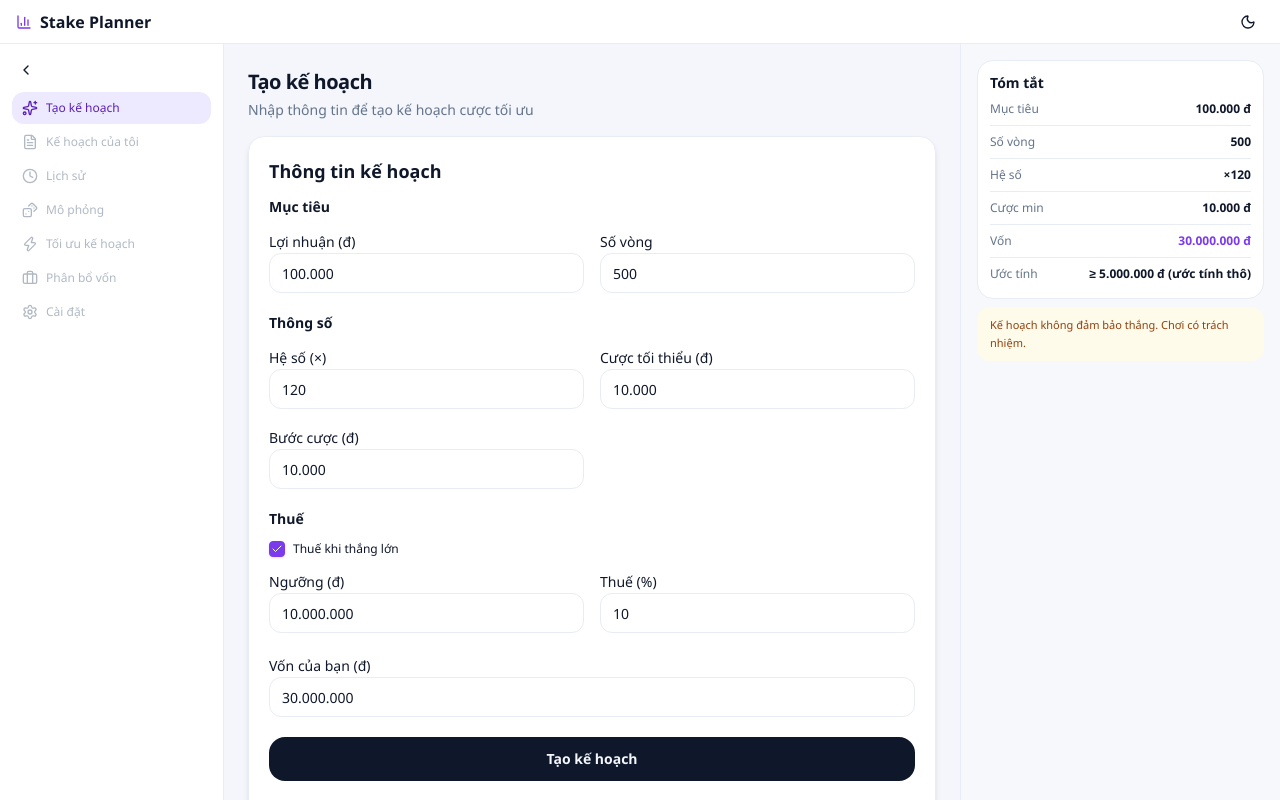
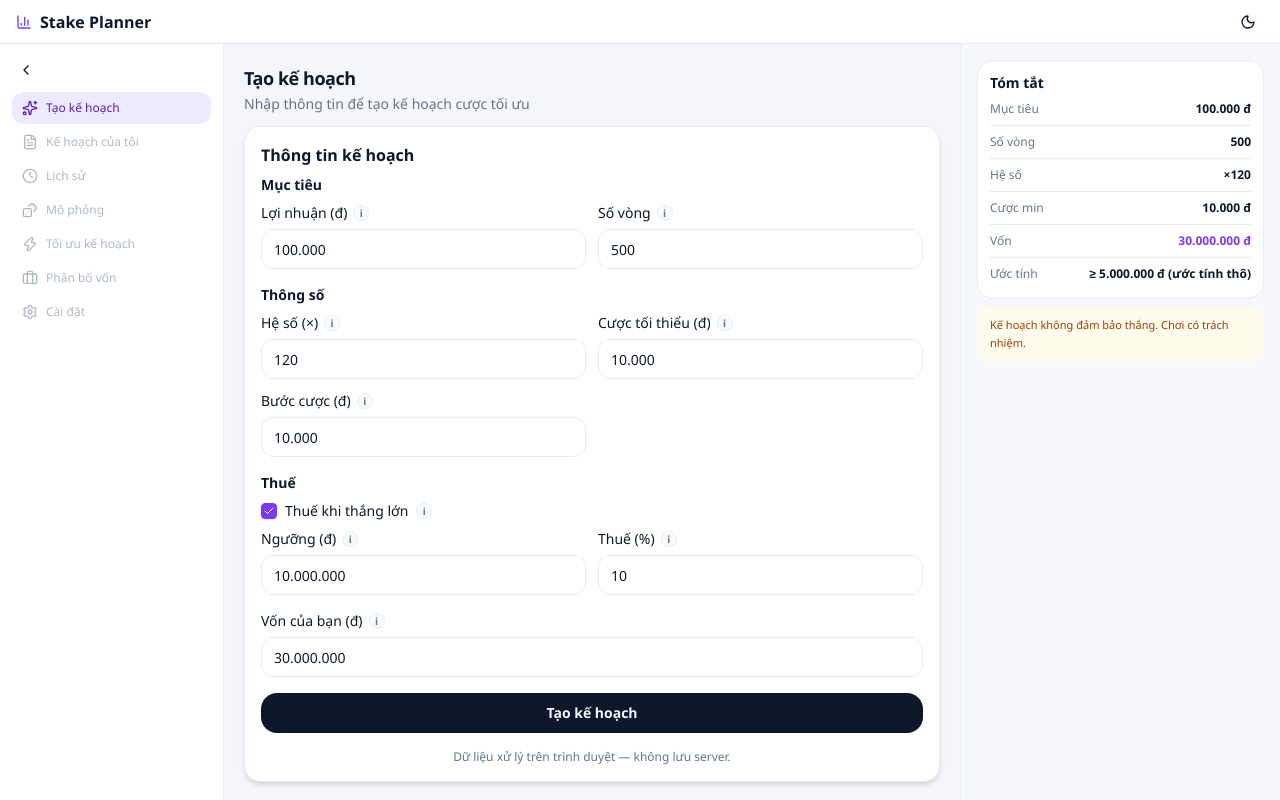
Before and after one commit to Ekergodmear/manageMoney, a React (Vite) app: page / in a window 1280 px wide. Built offline with nearby package versions, Linux system fonts and the light colour scheme.

Commit message:
feat(product): add input hints and remove vertical page scroll
Co-authored-by: Cursor <cursoragent@cursor.com>

```diff
--- a/src/features/planner/GeneratePlanScreen.tsx
+++ b/src/features/planner/GeneratePlanScreen.tsx
@@ -7,6 +7,7 @@ import { Card, CardContent, CardHeader, CardTitle } from '@/components/ui/card';
 import { Checkbox } from '@/components/ui/checkbox';
 import { Input } from '@/components/ui/input';
 import { Label } from '@/components/ui/label';
+import { InfoTip } from '@/components/ui/tooltip';
 import { FormSection } from '@/layout/AppLayout';
 import type { PlannerFormValues } from '@/features/planner/plan-service';
 import { DEFAULT_PLANNER_FORM } from '@/features/planner/plan-service';
@@ -22,19 +23,24 @@ interface GeneratePlanScreenProps {
 function Field({
   id,
   label,
+  hint,
   error,
   children,
 }: {
   id: string;
   label: string;
+  hint?: string;
   error?: string | undefined;
   children: React.ReactNode;
 }) {
   return (
     <div className="space-y-1.5">
-      <Label htmlFor={id} className="text-sm">
-        {label}
-      </Label>
+      <div className="flex items-center gap-1.5">
+        <Label htmlFor={id} className="text-sm">
+          {label}
+        </Label>
+        {hint != null && hint !== '' ? <InfoTip content={hint} /> : null}
+      </div>
       {children}
       {error != null && error !== '' ? <p className="text-[11px] text-destructive">{error}</p> : null}
     </div>
@@ -83,40 +89,65 @@ export function GeneratePlanScreen({
   const inputClass = 'h-10 rounded-lg text-sm';
 
   return (
-    <div className="w-full space-y-4">
+    <div className="w-full space-y-3">
       <div>
-        <h2 className="text-xl font-bold tracking-tight">Tạo kế hoạch</h2>
-        <p className="mt-1 text-sm text-muted-foreground">
+        <h2 className="text-lg font-bold tracking-tight">Tạo kế hoạch</h2>
+        <p className="mt-0.5 text-sm text-muted-foreground">
           Nhập thông tin để tạo kế hoạch cược tối ưu
         </p>
       </div>
 
       <Card className="w-full shadow-md">
-        <CardHeader className="space-y-0 p-5 pb-3">
-          <CardTitle className="text-lg">Thông tin kế hoạch</CardTitle>
+        <CardHeader className="space-y-0 p-4 pb-2">
+          <CardTitle className="text-base">Thông tin kế hoạch</CardTitle>
         </CardHeader>
-        <CardContent className="p-5 pt-0">
-          <form onSubmit={handleSubmit((data) => onSubmit(data as PlannerFormValues))} className="space-y-5">
+        <CardContent className="p-4 pt-0">
+          <form onSubmit={handleSubmit((data) => onSubmit(data as PlannerFormValues))} className="space-y-4">
             <FormSection title="Mục tiêu">
-              <div className="grid gap-4 sm:grid-cols-2">
-                <Field id="targetProfit" label="Lợi nhuận (đ)" error={errors.targetProfit?.message}>
+              <div className="grid gap-3 sm:grid-cols-2">
+                <Field
+                  id="targetProfit"
+                  label="Lợi nhuận (đ)"
+                  hint="Số tiền lời bạn muốn đạt khi thắng"
+                  error={errors.targetProfit?.message}
+                >
                   <Input id="targetProfit" className={inputClass} inputMode="numeric" {...bindMoney('targetProfit')} />
                 </Field>
-                <Field id="roundCount" label="Số vòng" error={errors.roundCount?.message}>
+                <Field
+                  id="roundCount"
+                  label="Số vòng"
+                  hint="Số vòng tối đa trước khi thắng"
+                  error={errors.roundCount?.message}
+                >
                   <Input id="roundCount" className={inputClass} inputMode="numeric" {...register('roundCount')} />
                 </Field>
               </div>
             </FormSection>
 
             <FormSection title="Thông số">
-              <div className="grid gap-4 sm:grid-cols-2">
-                <Field id="rewardMultiplier" label="Hệ số (×)" error={errors.rewardMultiplier?.message}>
+              <div className="grid gap-3 sm:grid-cols-2">
+                <Field
+                  id="rewardMultiplier"
+                  label="Hệ số (×)"
+                  hint="Hỗ trợ tối đa 2 chữ số thập phân"
+                  error={errors.rewardMultiplier?.message}
+                >
                   <Input id="rewardMultiplier" className={inputClass} inputMode="decimal" {...register('rewardMultiplier')} />
                 </Field>
-                <Field id="minimumBet" label="Cược tối thiểu (đ)" error={errors.minimumBet?.message}>
+                <Field
+                  id="minimumBet"
+                  label="Cược tối thiểu (đ)"
+                  hint="Mức cược nhỏ nhất game cho phép mỗi vòng"
+                  error={errors.minimumBet?.message}
+                >
                   <Input id="minimumBet" className={inputClass} inputMode="numeric" {...bindMoney('minimumBet')} />
                 </Field>
-                <Field id="betStep" label="Bước cược (đ)" error={errors.betStep?.message}>
+                <Field
+                  id="betStep"
+                  label="Bước cược (đ)"
+                  hint="Bước nhảy cược — số tiền cược phải chia hết cho giá trị này"
+                  error={errors.betStep?.message}
+                >
                   <Input id="betStep" className={inputClass} inputMode="numeric" {...bindMoney('betStep')} />
                 </Field>
               </div>
@@ -131,23 +162,39 @@ export function GeneratePlanScreen({
                     setValue('winTaxEnabled', checked === true, { shouldValidate: true })
                   }
                 />
-                <Label htmlFor="winTaxEnabled" className="cursor-pointer text-xs font-normal">
+                <Label htmlFor="winTaxEnabled" className="cursor-pointer text-sm font-normal">
                   Thuế khi thắng lớn
                 </Label>
+                <InfoTip content="Thuế trên tổng tiền thắng khi đạt ngưỡng (mặc định 10% từ 10 triệu)" />
               </div>
               {winTaxEnabled ? (
-                <div className="mt-3 grid gap-4 sm:grid-cols-2">
-                  <Field id="winTaxThreshold" label="Ngưỡng (đ)" error={errors.winTaxThreshold?.message}>
+                <div className="mt-2 grid gap-3 sm:grid-cols-2">
+                  <Field
+                    id="winTaxThreshold"
+                    label="Ngưỡng (đ)"
+                    hint="Tổng tiền thắng từ mức này mới bị tính thuế"
+                    error={errors.winTaxThreshold?.message}
+                  >
                     <Input id="winTaxThreshold" className={inputClass} inputMode="numeric" {...bindMoney('winTaxThreshold')} />
                   </Field>
-                  <Field id="winTaxRatePercent" label="Thuế (%)" error={errors.winTaxRatePercent?.message}>
+                  <Field
+                    id="winTaxRatePercent"
+                    label="Thuế (%)"
+                    hint="Phần trăm thuế trên tổng tiền thắng (1–99%)"
+                    error={errors.winTaxRatePercent?.message}
+                  >
                     <Input id="winTaxRatePercent" className={inputClass} inputMode="numeric" {...register('winTaxRatePercent')} />
                   </Field>
                 </div>
               ) : null}
             </FormSection>
 
-            <Field id="userBankroll" label="Vốn của bạn (đ)" error={errors.userBankroll?.message}>
+            <Field
+              id="userBankroll"
+              label="Vốn của bạn (đ)"
+              hint="Để so sánh với vốn cần chuẩn bị (tùy chọn)"
+              error={errors.userBankroll?.message}
+            >
               <Input id="userBankroll" className={inputClass} inputMode="numeric" {...bindMoney('userBankroll')} />
             </Field>
 
@@ -155,7 +202,7 @@ export function GeneratePlanScreen({
               <p className="text-xs text-destructive">{serverError}</p>
             ) : null}
 
-            <Button type="submit" className="h-11 w-full">
+            <Button type="submit" className="h-10 w-full">
               Tạo kế hoạch
             </Button>
 
--- a/src/features/planner/PlanTableScreen.tsx
+++ b/src/features/planner/PlanTableScreen.tsx
@@ -97,7 +97,7 @@ export function PlanTableScreen({
   });
 
   return (
-    <div className="mx-auto max-w-5xl space-y-4">
+    <div className="scrollbar-none mx-auto h-full min-h-0 max-w-5xl space-y-4 overflow-y-auto">
       <div className="sticky top-0 z-10 flex flex-wrap items-center gap-2 bg-background/95 py-2 backdrop-blur">
         <Button variant="outline" size="sm" onClick={onBackToDecision}>
           <ArrowLeft className="h-4 w-4" />
--- a/src/index.css
+++ b/src/index.css
@@ -81,8 +81,24 @@
     @apply border-border;
   }
 
+  html,
+  body,
+  #root {
+    height: 100%;
+    overflow: hidden;
+  }
+
   body {
     @apply bg-background text-foreground font-sans antialiased;
     margin: 0;
   }
 }
+
+@utility scrollbar-none {
+  scrollbar-width: none;
+  -ms-overflow-style: none;
+
+  &::-webkit-scrollbar {
+    display: none;
+  }
+}
--- a/src/layout/AppLayout.tsx
+++ b/src/layout/AppLayout.tsx
@@ -133,7 +133,7 @@ export function AppLayout({
         )}
       </div>
 
-      <nav className="flex flex-1 flex-col gap-0.5 overflow-y-auto">
+      <nav className="flex flex-1 flex-col gap-0.5 overflow-hidden">
         {NAV_ITEMS.map((item) => (
           <div key={item.id}>{renderNavButton(item, activeNav === item.id, compact)}</div>
         ))}
@@ -202,13 +202,13 @@ export function AppLayout({
               initial={{ opacity: 0 }}
               animate={{ opacity: 1 }}
               transition={{ duration: 0.15 }}
-              className="min-h-0 min-w-0 flex-1 overflow-y-auto p-4 sm:p-5 lg:p-6"
+              className="min-h-0 min-w-0 flex-1 overflow-hidden p-3 sm:p-4 lg:p-5"
             >
               {main}
             </motion.main>
 
             {showRightPanel ? (
-              <aside className="hidden min-h-0 w-72 shrink-0 overflow-y-auto border-l border-border bg-muted/30 p-4 lg:block xl:w-80">
+              <aside className="hidden min-h-0 w-72 shrink-0 overflow-hidden border-l border-border bg-muted/30 p-4 lg:block xl:w-80">
                 <div className="flex flex-col gap-2">{rightPanel}</div>
               </aside>
             ) : null}
@@ -228,7 +228,7 @@ export function FormSection({
 }): ReactNode {
   return (
     <div>
-      <p className="mb-3 text-sm font-semibold text-foreground">{title}</p>
+      <p className="mb-2 text-sm font-semibold text-foreground">{title}</p>
       {children}
     </div>
   );
```
